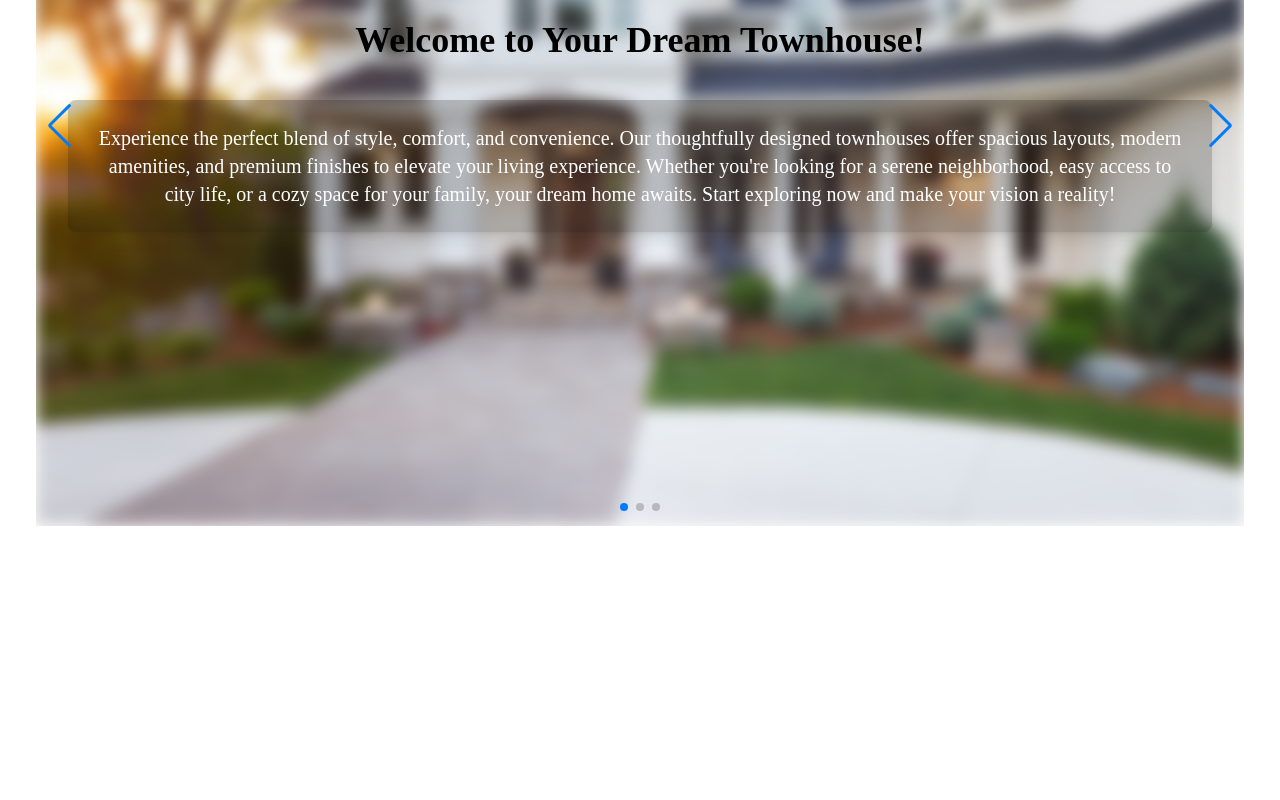
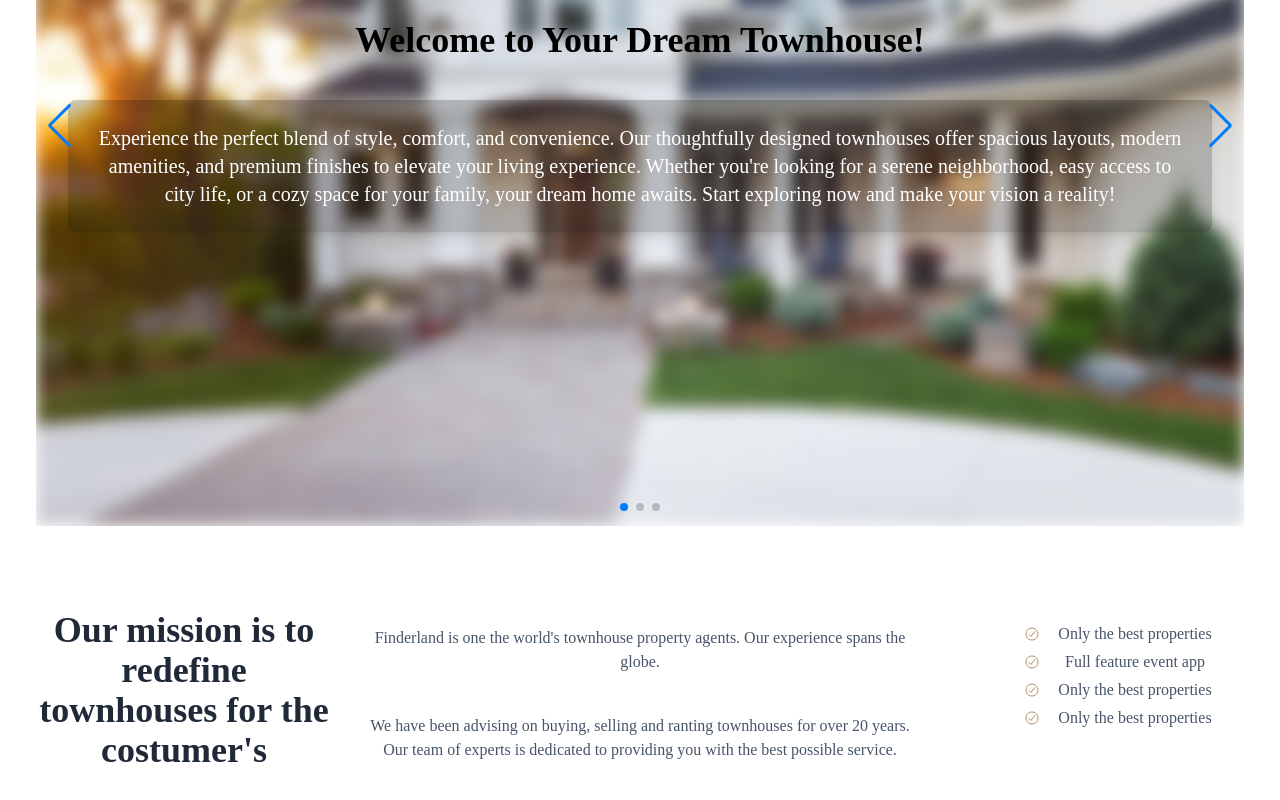
Before and after one commit to FarHan949/urban-nest, a React (Vite) app: page / in a window 1280 px wide. Shown: the part 410-1210 px from the top of the page. Before the commit the page ends 972 px from the top, so only its background shows below. Built offline with nearby package versions, Linux system fonts and the light colour scheme; grey boxes are pictures that could not be loaded.

Commit message:
added a feature

```diff
--- /dev/null
+++ b/src/componets/Layout/b/B.jsx
@@ -0,0 +1,27 @@
+import React from 'react';
+
+const B = () => {
+  return (
+    <div class="container mx-auto px-4">
+    <div class="flex flex-col md:flex-row items-center justify-between">
+      <div class="text-center md:text-left">
+        <h1 class="text-4xl font-bold mb-4">Our mission is to redefine real estate for the customer's</h1>
+        <p class="text-lg">Finderland is one of the world's leading property agents. Our experience spans the globe.</p>
+        <p class="text-lg">We have been advising on buying, selling and renting property for over 160 years, from country cottages to city centre offices, agricultural land to new-build developments.</p>
+      </div>
+      <div class="mt-8 md:mt-0">
+        <ul class="list-disc space-y-4">
+          <li>Only pay when you publish</li>
+          <li>Full featured event app</li>
+          <li>Unlimited featured use</li>
+          <li>24/7 supports</li>
+          <li>Event analytics</li>
+        </ul>
+      </div>
+    </div>
+  </div>
+
+  );
+};
+
+export default B;
--- a/src/componets/Pages/Home/Home.jsx
+++ b/src/componets/Pages/Home/Home.jsx
@@ -1,5 +1,6 @@
 import React from "react";
 import Banner from "../../Layout/Banner/Banner";
+import { IoCheckmarkCircleOutline } from "react-icons/io5";
 
 
 const Home = () => {
@@ -9,6 +10,40 @@ const Home = () => {
       <div className=" mt-3 p-1 ">
       <Banner/>
       </div>
+
+   { /*Features*/}
+
+      <div className="grid grid-cols-8 mt-20">
+        <div className="col-span-2">
+          <p className="text-4xl font-bold">Our mission is to redefine townhouses for the costumer's</p>
+        </div>
+        <div className="col-span-4">
+        <div className="flex flex-col px-6 py-4 gap-10 text-slate-600">
+           <p>Finderland is one the world's townhouse property agents. Our experience spans the globe.</p>
+           <p>We have been advising on buying, selling and ranting townhouses for over 20 years. Our team of experts is dedicated to providing you with the best possible service.</p>
+        </div>
+        </div>
+        <div className="col-span-2 mt-3">
+                <div className="grid grid-cols-8 gap-2 justify-center items-center">
+                  <div className="col-span-2 ml-20 space-y-3">
+                  <IoCheckmarkCircleOutline className="text-LightTaupe"/>
+                  <IoCheckmarkCircleOutline className="text-LightTaupe"/>
+                  <IoCheckmarkCircleOutline className="text-LightTaupe"/>
+                  <IoCheckmarkCircleOutline className="text-LightTaupe"/>
+                  </div>
+                  <div className="col-span-6 space-y-1">
+                  <p className="text-slate-600">Only the best properties</p>
+                  <p className="text-slate-600">Full feature event app</p>
+                  <p className="text-slate-600">Only the best properties</p>
+                  <p className="text-slate-600">Only the best properties</p>
+
+                  </div>
+
+               </div>
+
+        </div>
+      </div>
+
     </div>
   );
 };
```
Also changed, not shown: src/index.css (line endings or trailing spaces).
